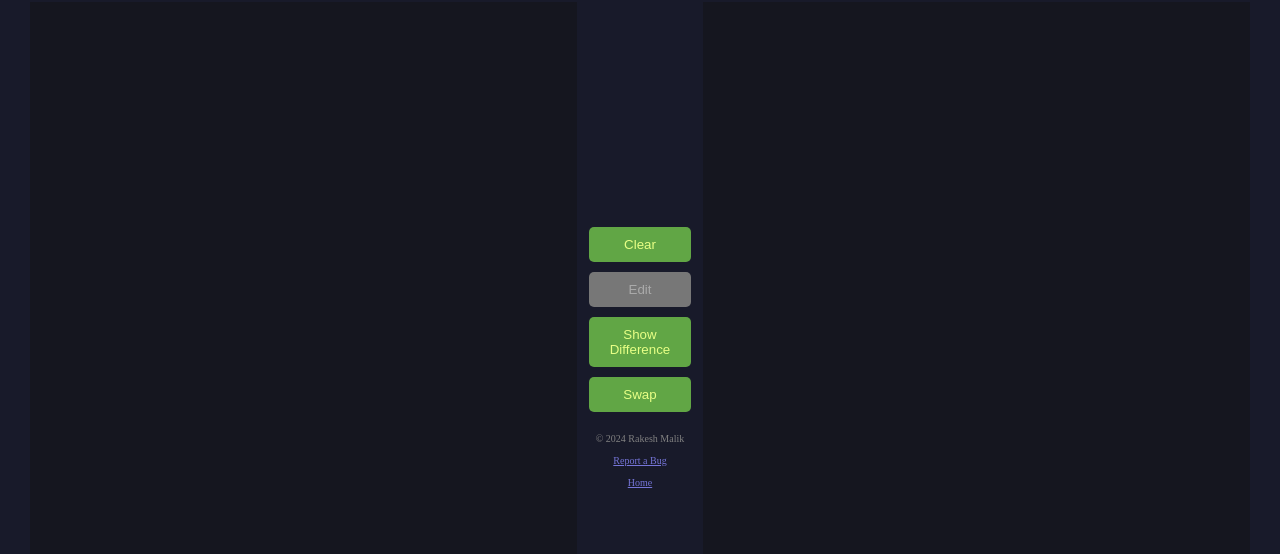
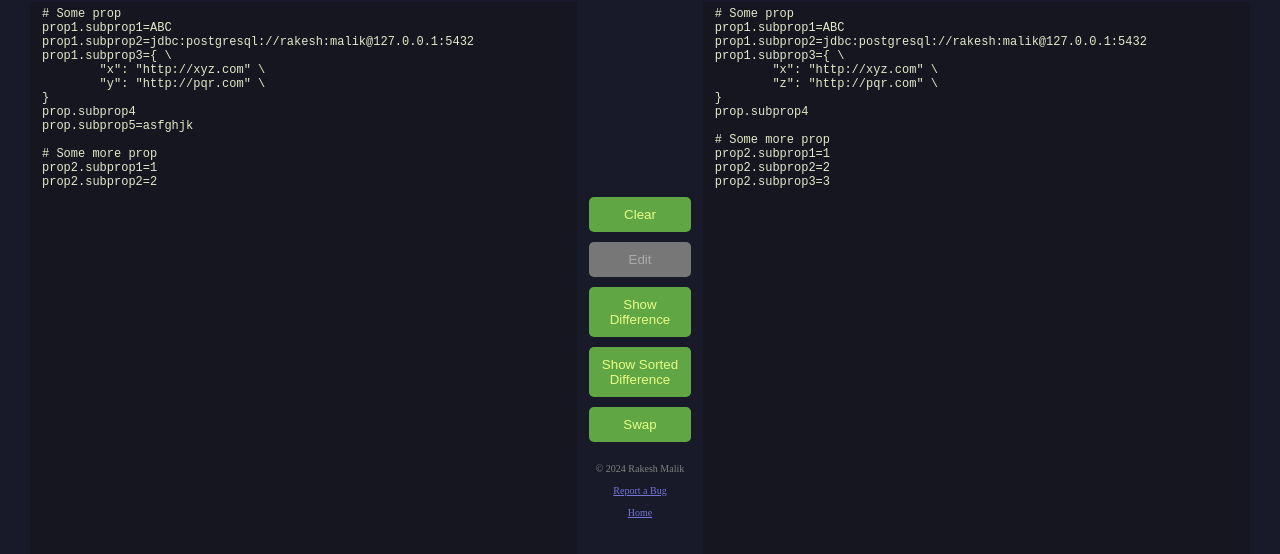
Before and after one commit to rakeshmalik91/tools, a plain HTML site: page property-diff.html in a window 1280 px wide. Shown: the part 66-620 px from the top of the page. Drawn offline with Linux system fonts and the light colour scheme.

Commit message:
property diff: sorted diff

```diff
--- a/property-diff.html
+++ b/property-diff.html
@@ -192,6 +192,8 @@
 				return lines;
 			}
 
+			var sortByFlags = false;
+
 			function diff() {
 				var file1 = getLines('file1-text');
 				console.log("file1 = ", file1);
@@ -215,7 +217,7 @@
 
 				var dupli1 = new Set(), dupli2 = new Set();
 
-				var file1Html = '', file2Html = '';
+				var file1Data = [], file2Data = [];
 				for(var i1 = 0, i2 = 0; i1 < file1.length || i2 < file2.length; ) {
 
 					var line1 = (i1 < file1.length) ? trim(file1[i1]) : '';
@@ -273,10 +275,25 @@
 						dupli2.add(prop2);
 					}
 
-					file1Html += makeDiv(line1, flags1);
-					file2Html += makeDiv(line2, flags2);
+					file1Data.push({line: line1, flags: flags1});
+					file2Data.push({line: line2, flags: flags2});
 				}
 
+				var file1Html = '', file2Html = '';
+
+				if(sortByFlags) {
+					file1Data = file1Data.filter(d => d.line && (d.flags||[]).length == 0)
+										.concat(file1Data.filter(d => (d.flags||[]).indexOf('modified') >= 0))
+										.concat(file1Data.filter(d => (d.flags||[]).indexOf('added') >= 0))
+										.concat(file1Data.filter(d => (d.flags||[]).indexOf('removed') >= 0));
+					file2Data = file2Data.filter(d => d.line && (d.flags||[]).length == 0)
+										.concat(file2Data.filter(d => (d.flags||[]).indexOf('modified') >= 0))
+										.concat(file2Data.filter(d => (d.flags||[]).indexOf('added') >= 0))
+										.concat(file2Data.filter(d => (d.flags||[]).indexOf('removed') >= 0));
+				}
+
+				file1Data.forEach(d => file1Html += makeDiv(d.line, d.flags));
+				file2Data.forEach(d => file2Html += makeDiv(d.line, d.flags));
 				document.getElementById('file1-output').innerHTML = file1Html;
 				document.getElementById('file2-output').innerHTML = file2Html;
 
@@ -286,6 +303,7 @@
 				}
 				document.getElementById('edit-button').removeAttribute('disabled');
 				document.getElementById('diff-button').setAttribute('disabled', true);
+				document.getElementById('sort-button').setAttribute('disabled', true);
 
 				editMode = false;
 			}
@@ -332,6 +350,7 @@
 				}
 				document.getElementById('edit-button').setAttribute('disabled', true);
 				document.getElementById('diff-button').removeAttribute('disabled');
+				document.getElementById('sort-button').removeAttribute('disabled');
 				editMode = true;
 			}
 
@@ -358,8 +377,8 @@
 		<table>
 			<tr>
 				<td style='width: 45%;'>
-					<textarea id='file1-text'></textarea>
-					<!-- <textarea id='file1-text'># Some prop
+					<!-- <textarea id='file1-text'></textarea> -->
+					<textarea id='file1-text'># Some prop
 prop1.subprop1=ABC
 prop1.subprop2=jdbc:postgresql://rakesh:malik@127.0.0.1:5432
 prop1.subprop3={ \
@@ -371,13 +390,14 @@ prop.subprop5=asfghjk
 
 # Some more prop
 prop2.subprop1=1
-prop2.subprop2=2</textarea> -->
+prop2.subprop2=2</textarea>
 					<div class='output hide' id='file1-output'></div>
 				</td>
 				<td style='width: 10%;'>
 					<button id='clear-button' onclick='clearAll()'>Clear</button>
 					<button id='edit-button' onclick='edit()' disabled>Edit</button>
-					<button id='diff-button' onclick='diff()'>Show Difference</button>
+					<button id='diff-button' onclick='sortByFlags=false;diff()'>Show Difference</button>
+					<button id='sort-button' onclick='sortByFlags=true;diff()'>Show Sorted Difference</button>
 					<button id='swap-button' onclick='swap()'>Swap</button>
 					<div class='credits'>
 						<br/>
@@ -391,8 +411,8 @@ prop2.subprop2=2</textarea> -->
 					</div>
 				</td>
 				<td style='width: 45%;'>
-					<textarea id='file2-text'></textarea>
-					<!-- <textarea id='file2-text'># Some prop
+					<!-- <textarea id='file2-text'></textarea> -->
+					<textarea id='file2-text'># Some prop
 prop1.subprop1=ABC
 prop1.subprop2=jdbc:postgresql://rakesh:malik@127.0.0.1:5432
 prop1.subprop3={ \
@@ -404,7 +424,7 @@ prop.subprop4
 # Some more prop
 prop2.subprop1=1
 prop2.subprop2=2
-prop2.subprop3=3</textarea> -->
+prop2.subprop3=3</textarea>
 					<div class='output hide' id='file2-output'></div>
 				</td>
 			</tr>
```
